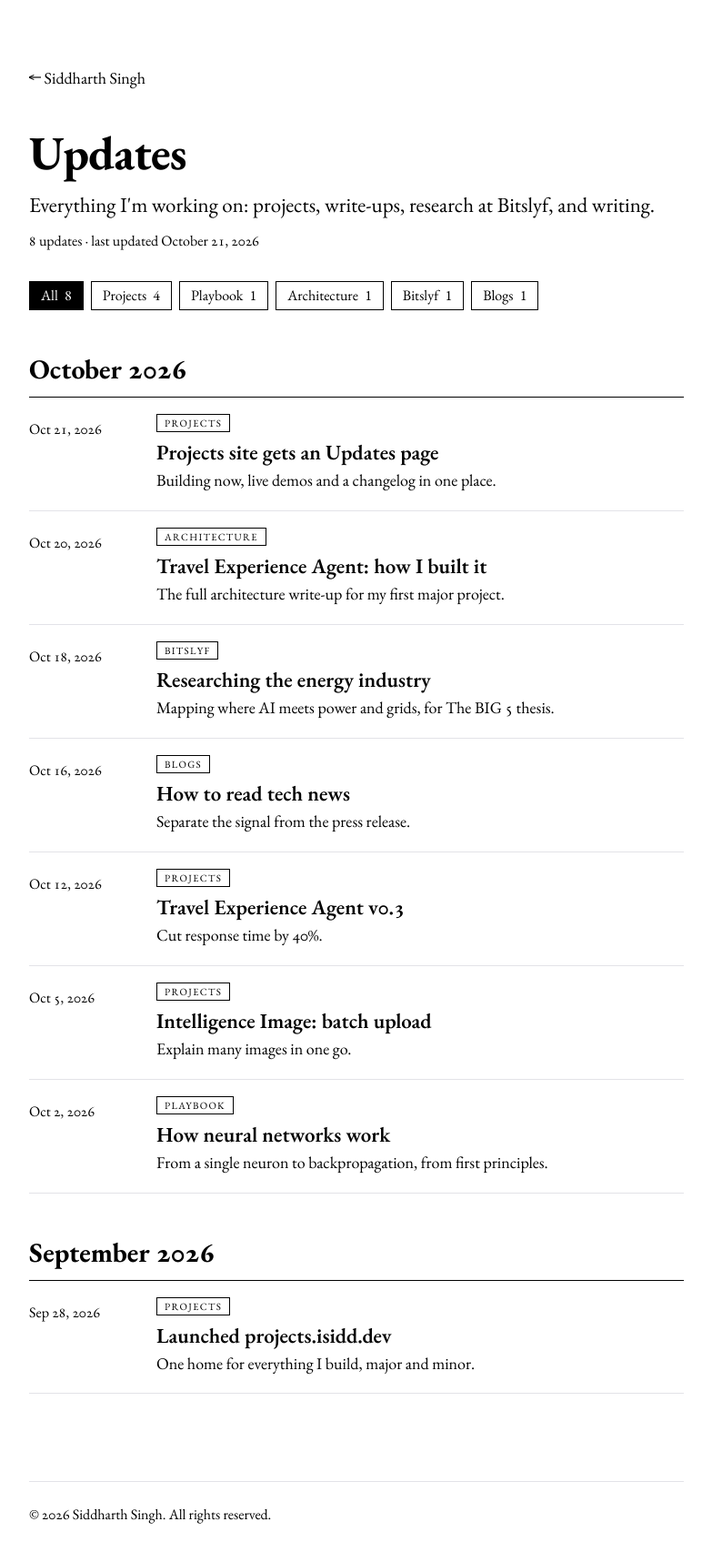
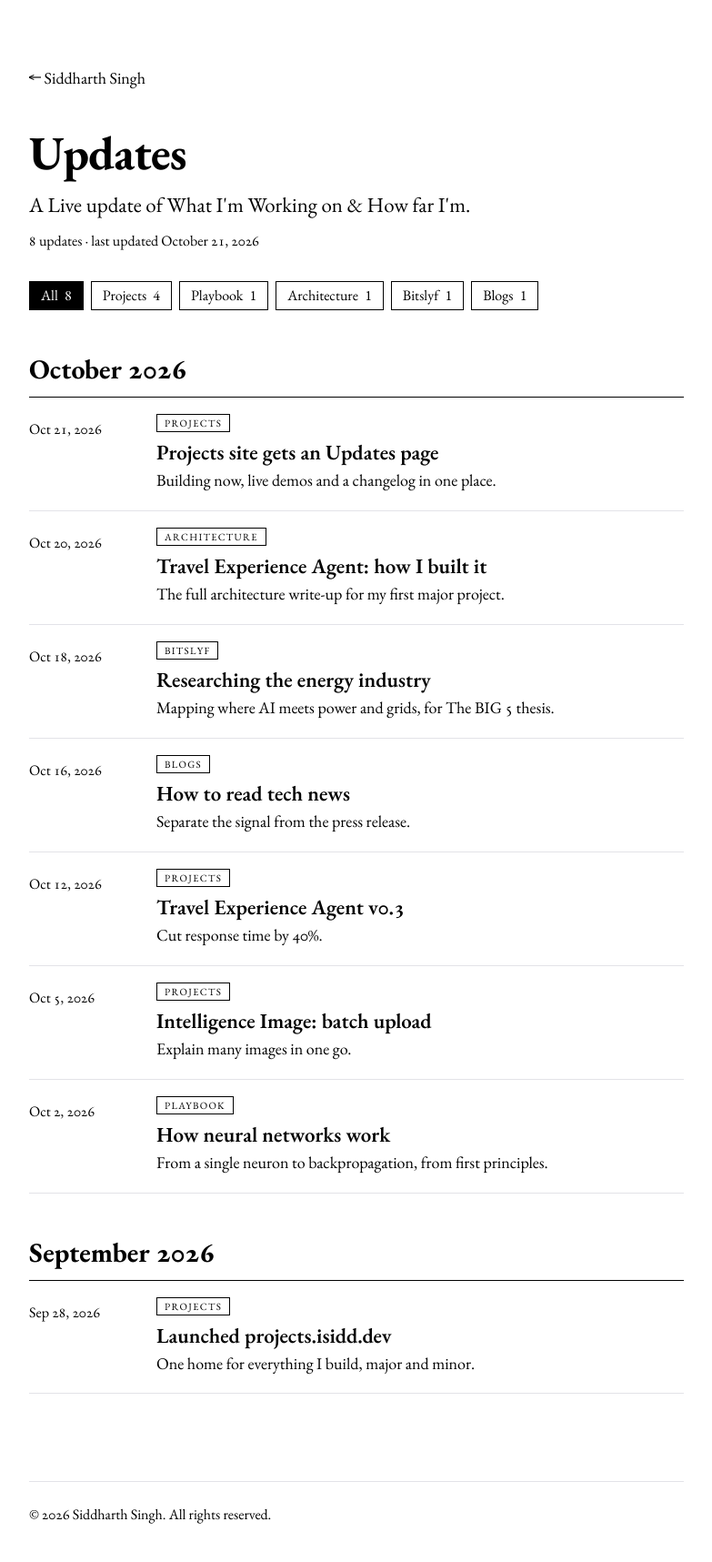
Before and after one commit to isthiscoder/Siddharth.dev, a Jekyll site: the page built from updates.html, in a window 1280 px wide. Shown: the whole page at 91% size, without its empty margins (248-1031 px from the left). Built offline with Jekyll 4.4.1, drawn with Linux system fonts in a browser that asks for light colours.

Commit message:
Update updates.html

```diff
--- a/updates.html
+++ b/updates.html
@@ -10,7 +10,7 @@ single: true
 <main class="archive">
   <p class="back"><a href="{{ '/' | relative_url }}">Siddharth Singh</a></p>
   <h1 class="a-title">Updates</h1>
-  <p class="a-lede">Everything I'm working on: projects, write-ups, research at Bitslyf, and writing.</p>
+  <p class="a-lede">A Live update of What I'm Working on & How far I'm.</p>
   <p class="a-count">{{ all.size }} updates{% if all.size > 0 %} · last updated {{ all.first.date | date: "%B %-d, %Y" }}{% endif %}</p>
 
   <div class="filters" role="group" aria-label="Filter by area">
```
